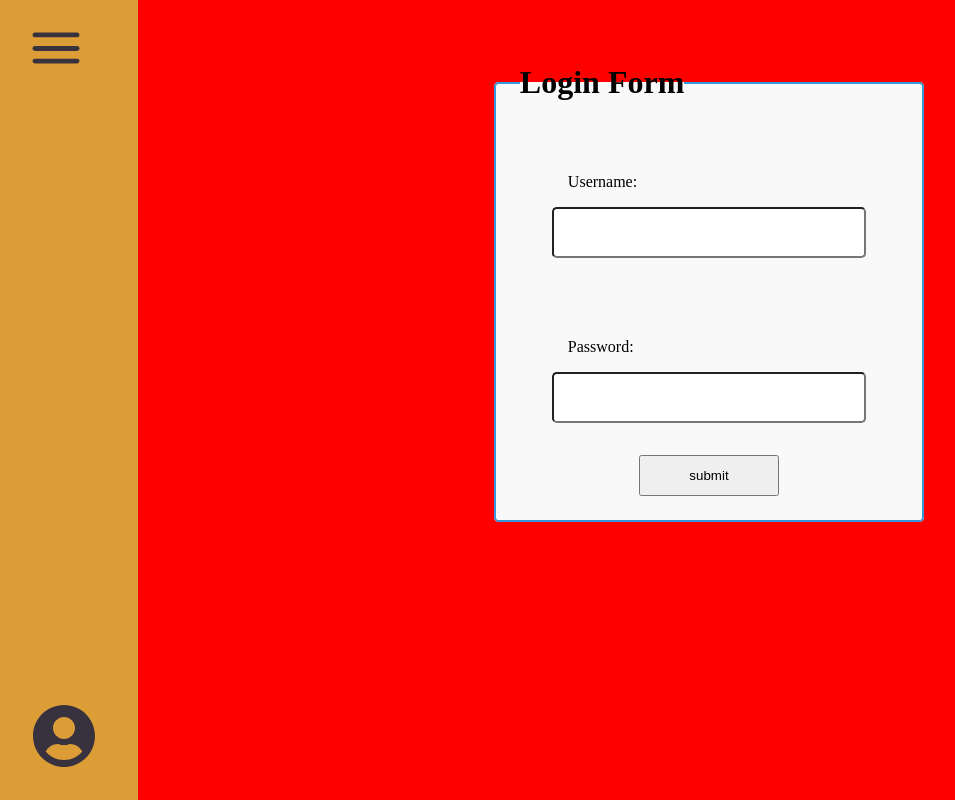
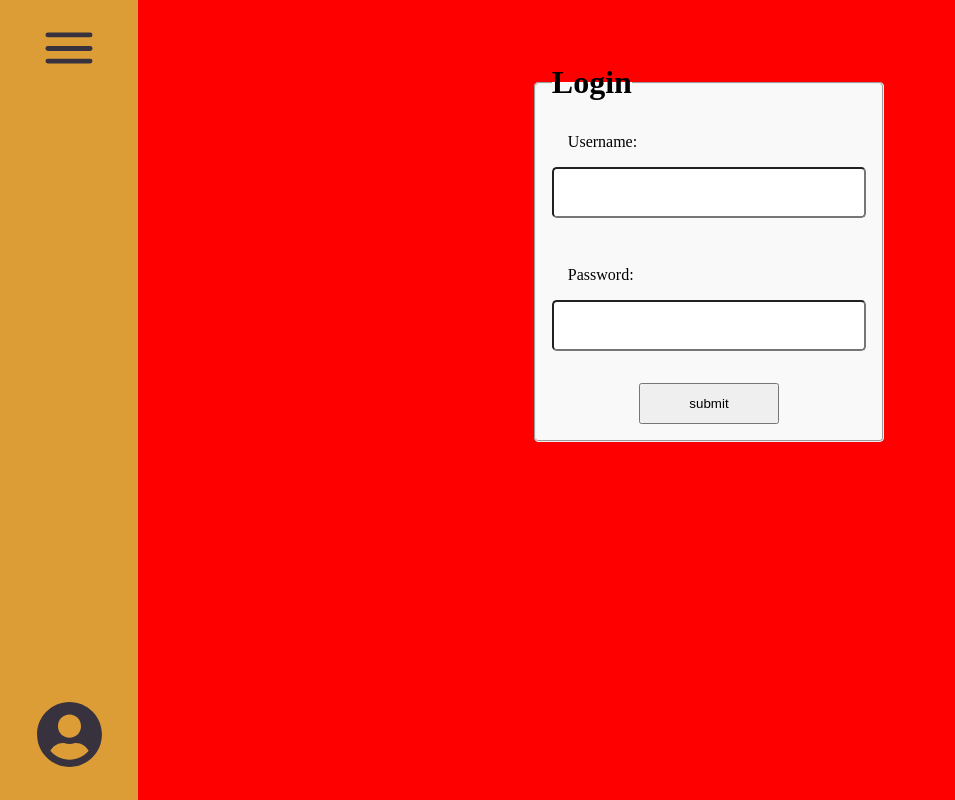
Before and after one commit to mjerta/hotel-california-frontend, a React (Vite) app: page /login in a window 1280 px wide. Shown: the whole page, without its empty margins (0-955 px from the left). Built offline with nearby package versions, Linux system fonts and the light colour scheme.

Commit message:
Add some default styling for the form

```diff
--- a/src/components/forms/default-form/DefaultForm.css
+++ b/src/components/forms/default-form/DefaultForm.css
@@ -1,8 +1,8 @@
 .form-container {
-  border: 2px solid var(--regist-login-border-color);
+  /*border: 2px solid var(--regist-login-border-color);*/
   border-radius: var(--default-radius);
-  padding: var(--default-padding-box);
   background-color: var(--register-login-bg-color);
+  padding: 0 1rem;
 }
 
 legend {
--- a/src/components/forms/default-form/DefaultForm.jsx
+++ b/src/components/forms/default-form/DefaultForm.jsx
@@ -1,10 +1,10 @@
 import "./DefaultForm.css"
 
-function DefaultForm({children, onSubmit, className}) {
+function DefaultForm({children, onSubmit, className, header}) {
   return (
     <>
       <fieldset className={"form-container"}>
-        <legend>Login Form</legend>
+        <legend>{header}</legend>
         <form className={`default-form${className ? className : ''}`}
               autoComplete={"off"} onSubmit={onSubmit}>
           {children}
--- /dev/null
+++ b/src/components/forms/form-elements/form-group-button/FormGroupButton.css
@@ -0,0 +1,5 @@
+.form-group-submit {
+  display: flex;
+  justify-content: center;
+  padding: 1rem 0;
+}
--- /dev/null
+++ b/src/components/forms/form-elements/form-group-button/FormGroupButton.jsx
@@ -0,0 +1,16 @@
+import "./FormGroupButton.css"
+import SubmitButton from "../submit-button/SubmitButton.jsx";
+
+function FormGroupButton() {
+  return (
+    <>
+      <div className="form-group-submit">
+        <SubmitButton
+          text={"submit"}
+        />
+      </div>
+    </>
+  )
+}
+
+export default FormGroupButton;
--- a/src/components/forms/form-elements/form-group/FormGroup.css
+++ b/src/components/forms/form-elements/form-group/FormGroup.css
@@ -1,6 +1,6 @@
 .form-group {
   display: flex;
-  padding: 2rem;
+  padding: 1rem 0;
   flex-wrap: wrap;
 
   & label , & input {
@@ -16,3 +16,8 @@
     border-radius: var(--default-radius);
   }
 }
+
+.error-message {
+  text-align: center;
+  height: 1rem;
+}
--- a/src/components/forms/form-elements/form-group/FormGroup.jsx
+++ b/src/components/forms/form-elements/form-group/FormGroup.jsx
@@ -9,10 +9,11 @@ function FormGroup({type, labelAndID, labelText, register, errors, name, classNa
           type={type}
           id={labelAndID}
           {...register}
+          autoComplete={"off"}
         />
-        {errors && errors[name] &&
-          <p className="error-message">{errors[name].message}</p>}
       </div>
+      {errors && errors[name] &&
+        <p className="error-message">{errors[name].message}</p>}
     </>
   )
 }
--- a/src/components/forms/login-form/LoginForm.jsx
+++ b/src/components/forms/login-form/LoginForm.jsx
@@ -6,7 +6,8 @@ import {AuthContext} from "../../../context/AuthenticationProvider.jsx";
 import {useNavigate, useLocation} from "react-router-dom";
 import DefaultForm from "../default-form/DefaultForm.jsx";
 import FormGroup from "../form-elements/form-group/FormGroup.jsx";
-import SubmitButton from "../form-elements/submit-button/SubmitButton.jsx";
+import FormGroupButton
+  from "../form-elements/form-group-button/FormGroupButton.jsx";
 
 function LoginForm() {
   const baseUrl = import.meta.env.VITE_API_URL;
@@ -59,7 +60,7 @@ function LoginForm() {
       <h3>{error && error}</h3>
       <h3>{authMessage && authMessage}</h3>
       <h3>{success && success}</h3>
-      <DefaultForm onSubmit={handleSubmit(onSubmit)}>
+      <DefaultForm header={"Login"} onSubmit={handleSubmit(onSubmit)}>
         <FormGroup
           type={"text"}
           labelText={"Username: "}
@@ -84,9 +85,7 @@ function LoginForm() {
           })}
           errors={errors}
         />
-        <SubmitButton
-          text={"submit"}
-        />
+        <FormGroupButton/>
       </DefaultForm>
     </>
   )
--- a/src/components/forms/register-form/RegisterForm.jsx
+++ b/src/components/forms/register-form/RegisterForm.jsx
@@ -6,11 +6,12 @@ import SubmitButton from "../form-elements/submit-button/SubmitButton.jsx";
 import axios from "axios";
 import {useState} from "react";
 import {useNavigate} from "react-router-dom";
+import FormGroupButton
+  from "../form-elements/form-group-button/FormGroupButton.jsx";
 
 function RegisterForm() {
   const baseUrl = import.meta.env.VITE_API_URL;
   const navigate = useNavigate();
-
 
   const [error, setError] = useState("");
   const [loading, setLoading] = useState(false);
@@ -59,9 +60,9 @@ function RegisterForm() {
   return (
     <>
       <h3>{loading && "loading..."}</h3>
-      <h3>{error && error}</h3> {/* Display the error message */}
+      <h3>{error && error}</h3>
       <h3>{success && success}</h3>
-      <DefaultForm onSubmit={handleSubmit(onSubmit)}>
+      <DefaultForm header={"Register"} onSubmit={handleSubmit(onSubmit)}>
         <FormGroup
           type={"text"}
           labelText={"Username: "}
@@ -166,9 +167,7 @@ function RegisterForm() {
           })}
           errors={errors}
         />
-        <SubmitButton
-          text={"submit"}
-        />
+        <FormGroupButton/>
       </DefaultForm>
     </>
   )
--- a/src/components/general-components/maincontent/MainContent.css
+++ b/src/components/general-components/maincontent/MainContent.css
@@ -3,7 +3,14 @@
   flex-grow: 1;
   background-color: red;
   overflow-y: auto;
-  padding: 4rem;
   flex-direction: column;
   align-items: center;
+  padding: 5rem 0;
 }
+
+@media screen and (min-width: 400px) {
+  .main-content {
+    padding: 4rem;
+
+  }
+}
--- a/src/components/general-components/navigation/Navigation.css
+++ b/src/components/general-components/navigation/Navigation.css
@@ -3,30 +3,29 @@
   flex-shrink: 0;
   background-color: #dc9d36;
   height: 100vh;
+  display: flex;
+  justify-content: space-between;
+  padding: 2rem 0;
+  flex-direction: column;
 }
 
-.navigation-content {
-  display: none;
-  flex-grow: 1;
-  flex-direction: column;
-  justify-content: space-between;
+
+.image-wrapper {
+  width: calc(138rem / 16);
+  position: absolute;
+  left: 0;
+  display: flex;
+  justify-content: center;
 }
 
 .hamburger-img {
   height: 2rem;
-  top: 2rem;
-  left: 2rem;
-  position: absolute;
   cursor: pointer;
   z-index: 3;
 }
 
 .profile-img {
   display: none;
-  height: 4rem;
-  bottom: 2em;
-  left: 2rem;
-  position: absolute;
   cursor: pointer;
   z-index: 2;
 }
@@ -45,4 +44,14 @@
   .profile-img {
     display: unset;
   }
+
+  .image-wrapper {
+    position: static;
+  }
+
+  .image-wrapper {
+    width: 100%;
+  }
+
+
 }
--- a/src/components/general-components/navigation/Navigation.jsx
+++ b/src/components/general-components/navigation/Navigation.jsx
@@ -12,20 +12,22 @@ function Navigation({className}) {
   function handleProfileClick() {
     navigate("/profile");
   }
-  return (
-    <nav className={className}>
+
+  return (<nav className={className}>
+    <div className="image-wrapper">
       <img onClick={toggleOverlay} className={"hamburger-img"} src={hamburger}
            alt=""/>
-      <img onClick={handleProfileClick} className={"profile-img"} src={profileImg} alt={"profile image"}/>
-      <div className="navigation-content">
+    </div>
+    <div className="image-wrapper">
+      <img onClick={handleProfileClick} className={"profile-img"}
+           src={profileImg} alt={"profile image"}/>
     </div>
     {/*  hamburger component  - maybe imported*/}
     {/*  profile button*/}
     {/*  menu will be only visible on press of the button*/}
     {/*  it will be full width and full height and then have to close*/}
     {/*  on mobile the little side bar will be reduced to only the hamburger on the left side*/}
-    </nav>
-  )
+  </nav>)
 }
 
 export default Navigation;
--- a/src/pages/authentication/register/Register.jsx
+++ b/src/pages/authentication/register/Register.jsx
@@ -7,7 +7,6 @@ function Register() {
   return (
     <>
     <MainContent>
-      <h1>Register</h1>
       <RegisterForm/>
     </MainContent>
     </>
```
Lines whose indentation alone changed are shown as unchanged.
